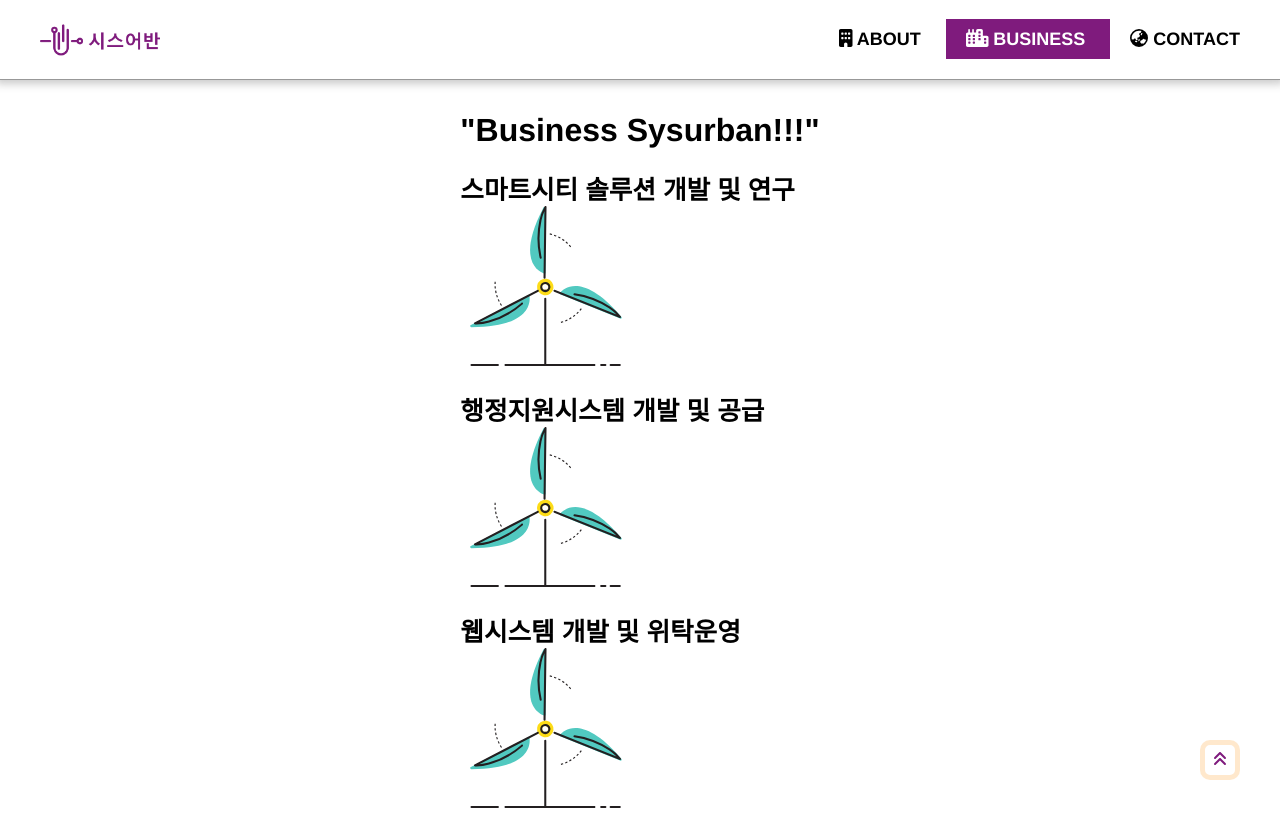
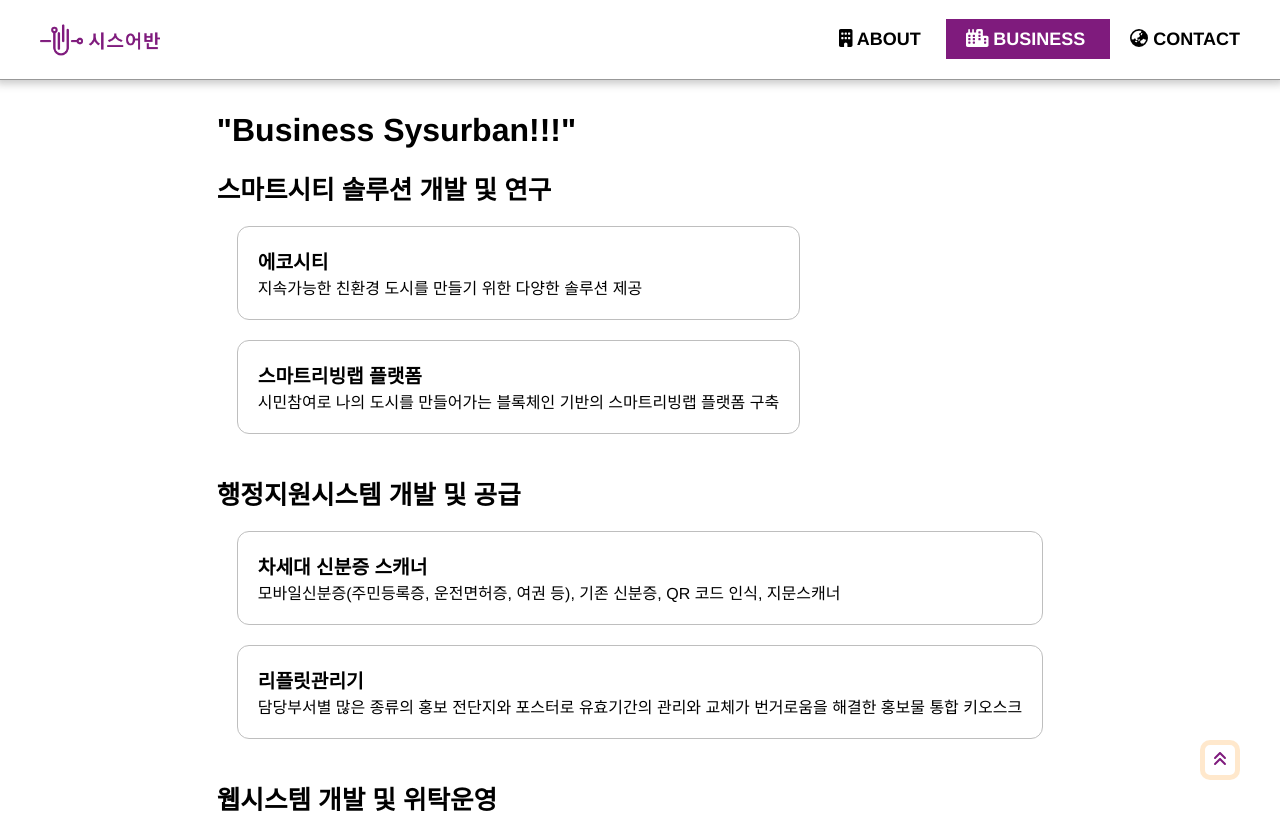
Before and after one commit to k-jin-yoon/sysurban.com, a Next.js app: page /business in a window 1280 px wide. Shown: the top 813 px of the page. Built offline with nearby package versions, Linux system fonts and the light colour scheme.

Commit message:
비즈니스 수정

```diff
--- a/pages/business.js
+++ b/pages/business.js
@@ -16,28 +16,34 @@
             {/* 스마트시티 관련 시스템 개발 및 연구 */}
             <div className="smartcity">
                 <h2>스마트시티 솔루션 개발 및 연구</h2>
-                {
-                    bgMode === true
-                    ? <Image src="/images/windmill_white.svg" alt="windmill" className="cls-3" width={172} height={160}/>
-                    : <Image src="/images/windmill.svg" alt="windmill" className="cls-3" width={172} height={160}/>
-                }
+                <div className="card">
+                    <h4>에코시티</h4>
+                    <p>지속가능한 친환경 도시를 만들기 위한 다양한 솔루션 제공</p>
+                </div>
+                <div className="card">
+                    <h4>스마트리빙랩 플랫폼</h4>
+                    <p>시민참여로 나의 도시를 만들어가는 블록체인 기반의 스마트리빙랩 플랫폼 구축</p>
+                </div>
             </div>
             {/* 행정지원시스템 개발 및 공급업 */}
             <div className="administration">
                 <h2>행정지원시스템 개발 및 공급</h2>
-                {
-                    bgMode === true
-                    ? <Image src="/images/windmill_white.svg" alt="windmill" className="cls-3" width={172} height={160}/>
-                    : <Image src="/images/windmill.svg" alt="windmill" className="cls-3" width={172} height={160}/>
-                }
+                <div className="card">
+                    <h4>차세대 신분증 스캐너</h4>
+                    <p>모바일신분증(주민등록증, 운전면허증, 여권 등), 기존 신분증, QR 코드 인식, 지문스캐너</p>
+                </div>
+                <div className="card">
+                    <h4>리플릿관리기</h4>
+                    <p>담당부서별 많은 종류의 홍보 전단지와 포스터로 유효기간의 관리와 교체가 번거로움을 해결한 홍보물 통합 키오스크</p>
+                </div>
             </div>
             {/* 생산 제품 및 디자인 등등등 */}
             <div className="product">
                 <h2>웹시스템 개발 및 위탁운영</h2>
                 {
                     bgMode === true
-                    ? <Image src="/images/windmill_white.svg" alt="windmill" className="cls-3" width={172} height={160}/>
-                    : <Image src="/images/windmill.svg" alt="windmill" className="cls-3" width={172} height={160}/>
+                    ? <div><Image src="/images/windmill_white.svg" alt="windmill" className="cls-3" width={172} height={160}/><span>준비중</span></div>
+                    : <div><Image src="/images/windmill.svg" alt="windmill" className="cls-3" width={172} height={160}/><span>준비중</span></div>
                 }
             </div>
             <style jsx>{`
@@ -52,13 +58,15 @@
                     margin: 20px 30px;
                     line-height: 28px;
                 }
-                .maxim {
+                .card {
                     margin: 20px;
-                    border-top: 2px solid var(--main-shadow);
-                    border-bottom: 2px solid var(--main-shadow);
+                    padding: 20px;
+                    border: var(--border);
+                    border-radius: var(--border-radius);
+                    transition: box-shadow .3s ease-in-out;
                 }
-                .history {
-                    width: 100%;
+                .card:hover {
+                    box-shadow: var(--box-shadow);
                 }
                 .active {
                     color: white;
--- a/styles/globals.css
+++ b/styles/globals.css
@@ -3,6 +3,9 @@
   --main-shadow: rgba(127,27,125,.2);
   --sub-color: rgba(255,140,0,1);
   --sub-shadow: rgba(255,140,0,0.2);
+  --box-shadow: 0 0 8px 4px rgba(50,50,50,.2);
+  --border: 1px solid rgba(190,190,190,1);
+  --border-radius: 12px;
 }
 
 @import url('https://fonts.googleapis.com/css?family=Noto+Sans+KR&display=swap');
```
